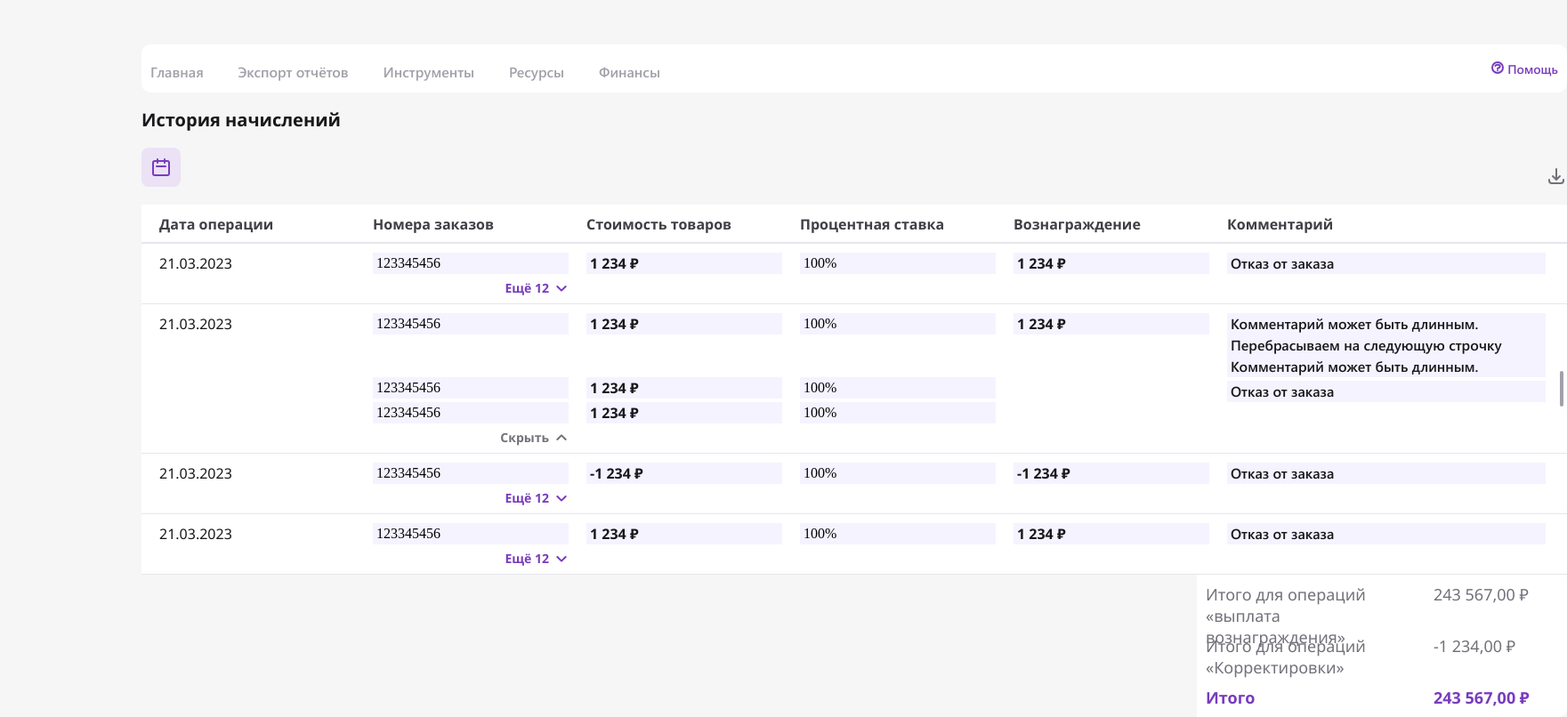
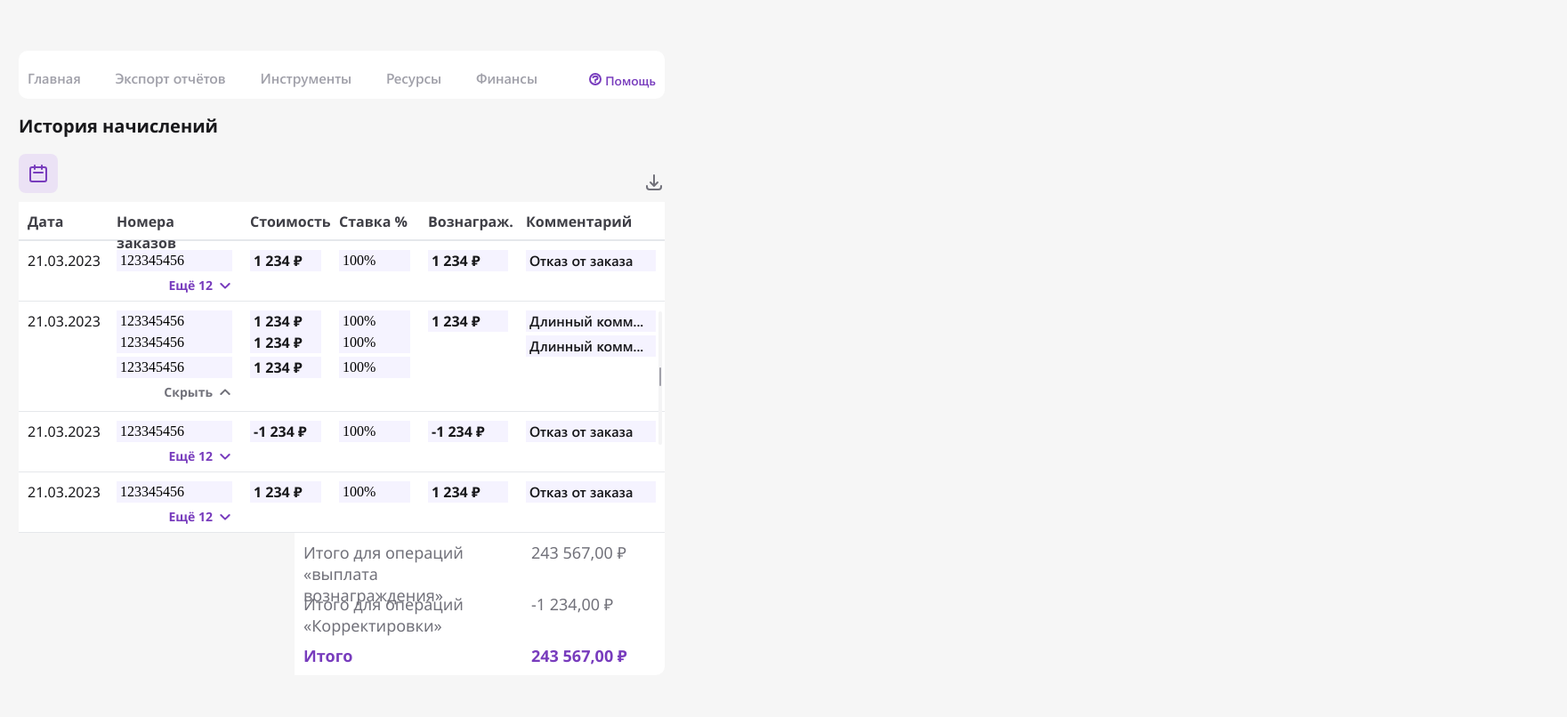
Before and after one commit to HelloSkills/HelloSkills.github.io-partII, a plain HTML site: page index.html in a window 1280 px wide. Shown: the whole page at 89% size, 1761 px wide, since content can reach past the window. Drawn offline with Linux system fonts and the light colour scheme; files whose address does not match are found by name.

Commit message:
Ready Plansh

```diff
--- a/CSS/style.css
+++ b/CSS/style.css
@@ -60,6 +60,11 @@ body {
 
 
 
+}
+
+.adaptive__header,
+.adaptive__comment {
+    display: none;
 }
 
 .header__items-left {
@@ -416,3 +421,192 @@ body {
 
 
 /* Price End */
+
+/* Adaptive Start */
+
+@media (min-width: 360px) and (max-width: 1288px) {
+
+    .container__main {
+        margin: 57px 21px;
+        max-width: 726px;
+    }
+
+    .header__items-left {
+        width: 573px;
+        height: 44px;
+        padding-top: 14px;
+    }
+
+    .header__items-right {
+        padding-top: 12px;
+    }
+
+    .icon__container {
+        margin-bottom: 10px;
+    }
+
+    .table__header {
+        width: 726px;
+        height: 44px;
+        padding: 10px 10px;
+    }
+
+    .total__price {
+        position: absolute;
+        width: 416px;
+        height: 160px;
+        left: 331px;
+        top: 653px;
+    }
+
+    .table__header-item,
+    .items-comment-inner.long,
+    .items-comment-inner.item {
+        display: none;
+    }
+
+    .table__dates-items {
+        padding: 10px 10px;
+    }
+
+    .adaptive__header,
+    .adaptive__comment {
+        display: block;
+
+        font-family: 'Segoe UI';
+        font-style: normal;
+        font-weight: 600;
+        font-size: 16px;
+        line-height: 24px;
+        color: #3F3F46;
+        margin-right: 20px;
+
+    }
+
+    .adaptive__comment {
+        font-family: 'Segoe UI';
+        font-style: normal;
+        font-weight: 400;
+        font-size: 16px;
+        background: #F5F3FF;
+        padding-left: 4px;
+        height: 24px;
+        margin-right: 0;
+    }
+
+    .adaptive__comment.first {
+        margin-bottom: 4px;
+    }
+
+    .adaptive__header.date,
+    .adaptive__header.price,
+    .adaptive__header.percent {
+        width: 80px;
+
+    }
+
+    .adaptive__header.number {
+        width: 130px;
+    }
+
+    .adaptive__header.rewards {
+        width: 90px;
+    }
+
+    .adaptive__header.comment {
+        width: 146px;
+        margin-right: 0;
+    }
+
+    .items-number-inner,
+    .dates-items-number {
+        width: 130px;
+        height: 24px;
+    }
+
+    .table__dates-items.open {
+        height: 124px;
+
+    }
+
+    .items-number-inner.first,
+    .dates-items-price.first,
+    .dates-items-percent.first {
+        margin-bottom: 0;
+    }
+
+    .dates-items-price,
+    .dates-items-percent {
+        width: 80px;
+    }
+
+    .dates-items-rewards {
+        width: 90px;
+    }
+
+    .dates-items-comment,
+    .items-comment-inner.long,
+    .dates-items-long {
+        width: 146px;
+
+    }
+
+    .items-comment-inner.long,
+    .items-comment-inner.item {
+        width: 123px;
+
+        font-family: 'Segoe UI';
+        font-style: normal;
+        font-weight: 400;
+        font-size: 16px;
+        line-height: 150%;
+        color: #18181B;
+
+
+    }
+
+    .adaptive__comment {
+        font-family: 'Segoe UI-semibold';
+        font-style: normal;
+        font-weight: 400;
+        font-size: 16px;
+        line-height: 150%;
+        color: #18181B;
+    }
+
+    .dates-items-date {
+        width: 80px;
+    }
+
+    .total__price {
+        left: 331px;
+        top: 599px;
+    }
+
+    .table__container::after {
+        content: "";
+        position: absolute;
+        background: #A1A1AA;
+        border-radius: 20px;
+        width: 2px;
+        height: 21px;
+        top: 50%;
+        right: 0;
+        margin: 0 4px;
+    }
+
+    .table__container::before {
+        content: "";
+        position: absolute;
+        background: #F4F4F5;
+        border-radius: 20px;
+        width: 4px;
+        height: 150px;
+        top: 33%;
+        right: -1px;
+        margin: 0 4px;
+    }
+
+}
+
+/* Adaptive End */
--- a/index.html
+++ b/index.html
@@ -59,12 +59,12 @@
         <div class="table__container">
 
             <div class="table__header">
-                <div class="table__header-item">Дата операции</div>
-                <div class="table__header-item">Номера заказов</div>
-                <div class="table__header-item">Стоимость товаров</div>
-                <div class="table__header-item">Процентная ставка</div>
-                <div class="table__header-item">Вознаграждение</div>
-                <div class="table__header-item long">Комментарий</div>
+                <div class="table__header-item">Дата операции</div> <span class="adaptive__header date">Дата</span>
+                <div class="table__header-item">Номера заказов</div> <span class="adaptive__header number">Номера заказов</span>
+                <div class="table__header-item">Стоимость товаров</div> <span class="adaptive__header price">Стоимость</span>
+                <div class="table__header-item">Процентная ставка</div> <span class="adaptive__header percent">Ставка % </span>
+                <div class="table__header-item">Вознаграждение</div> <span class="adaptive__header rewards">Вознаграж.</span>
+                <div class="table__header-item long">Комментарий</div> <span class="adaptive__header comment">Комментарий</span>
             </div>
 
 
@@ -121,8 +121,8 @@
                     <div class="dates-items-rewards">1 234 ₽</div>
                     <div class="dates-items-long">
                         <div class="items-comment-inner long">Комментарий может быть длинным. Перебрасываем на следующую
-                            строчку Комментарий может быть длинным. </div>
-                        <div class="items-comment-inner item">Отказ от заказа</div>
+                            строчку Комментарий может быть длинным. </div> <span class="adaptive__comment first">Длинный комм...</span>
+                        <div class="items-comment-inner item">Отказ от заказа</div> <span class="adaptive__comment">Длинный комм...</span>
                     </div>
 
                 </div>
```
